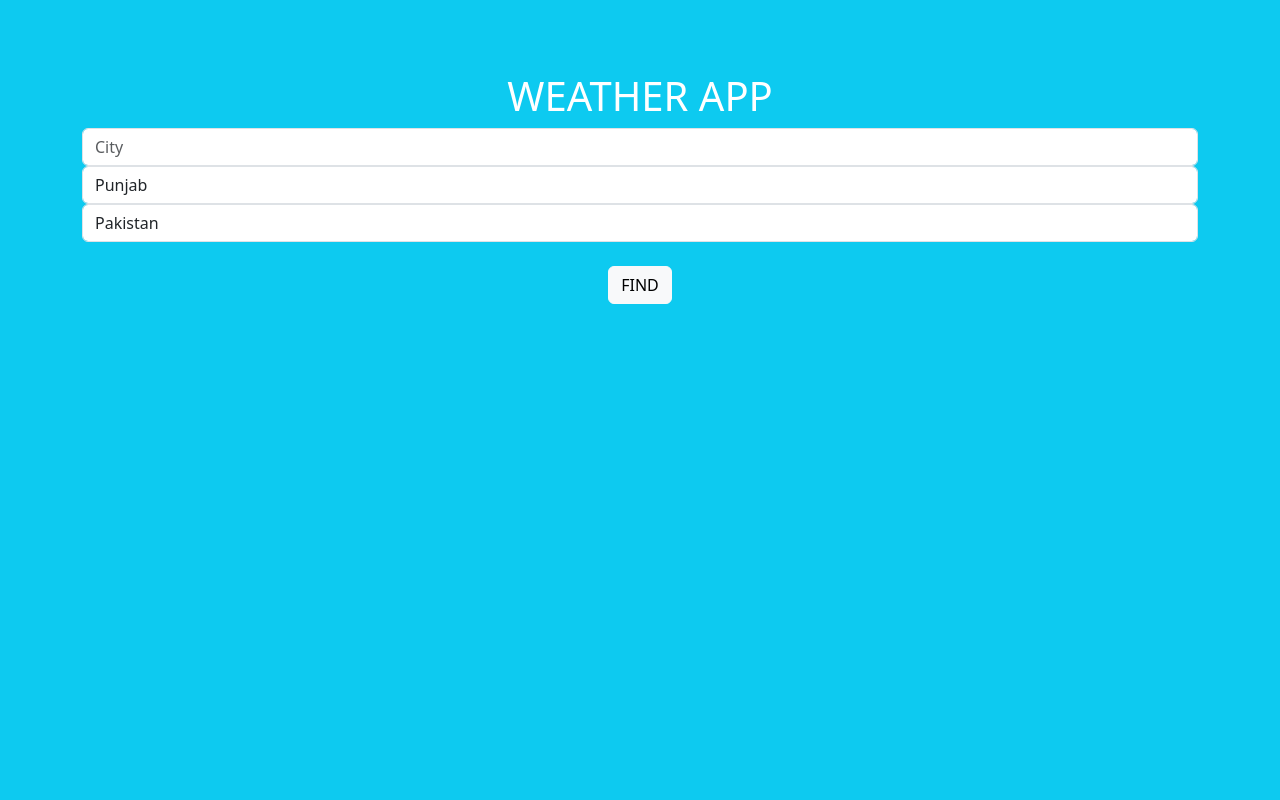
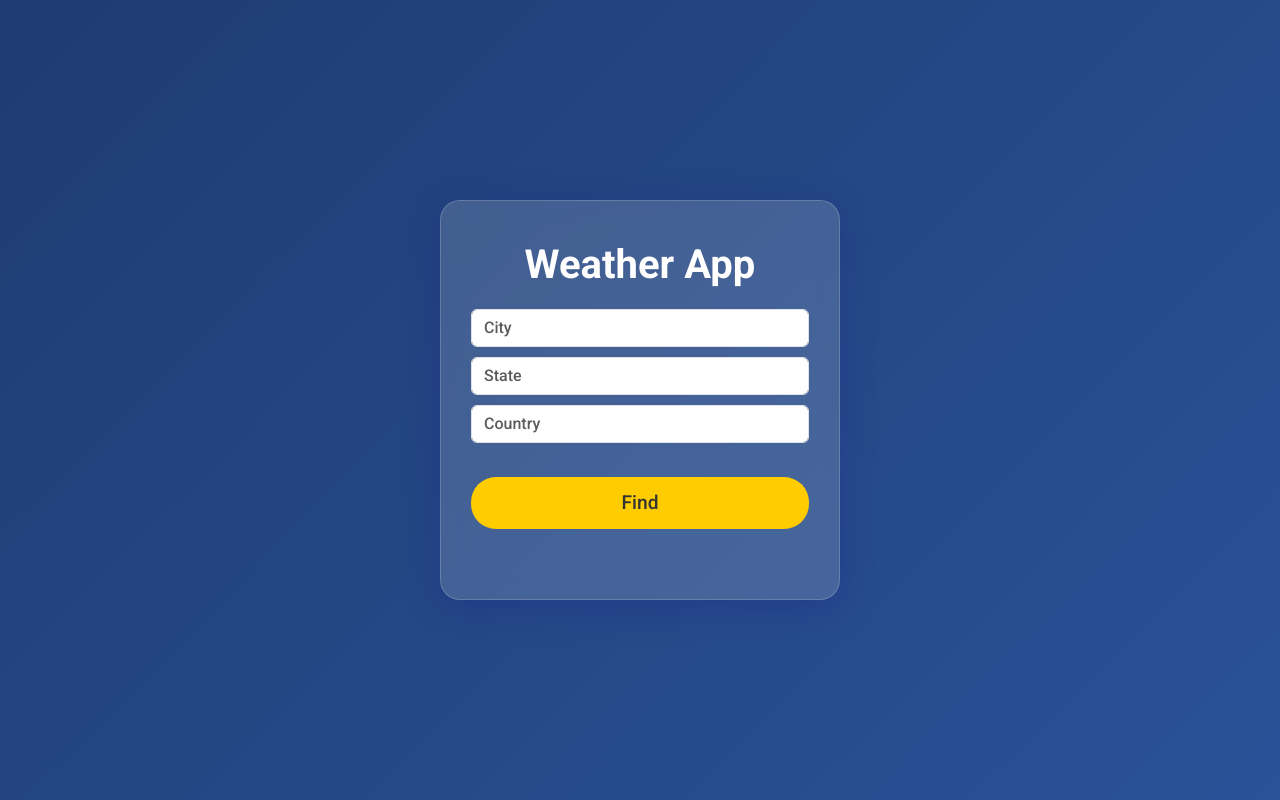
Before and after one commit to Qasim5171/devoops-Assignment, a Flask app: page / in a window 1280 px wide. Run offline with Flask 3, Linux system fonts and the light colour scheme.

Commit message:
Update index.html by eshem to change the appearance of website a bit

```diff
--- a/templates/index.html
+++ b/templates/index.html
@@ -3,35 +3,145 @@
 <head>
     <meta charset="UTF-8">
     <meta name="viewport" content="width=device-width, initial-scale=1.0">
-    <title>MY WEATHER APP</title><br>
-    <link href="https://cdn.jsdelivr.net/npm/bootstrap@5.3.3/dist/css/bootstrap.min.css" rel="stylesheet" integrity="sha384-QWTKZyjpPEjISv5WaRU9OFeRpok6YctnYmDr5pNlyT2bRjXh0JMhjY6hW+ALEwIH" crossorigin="anonymous">
+    <title>Weather App</title>
+    <!-- Bootstrap CSS for basic layout -->
+    <link href="https://cdn.jsdelivr.net/npm/bootstrap@5.3.3/dist/css/bootstrap.min.css" rel="stylesheet">
+    <!-- Google Fonts for clean and modern typography -->
+    <link href="https://fonts.googleapis.com/css2?family=Roboto:wght@300;500;700&display=swap" rel="stylesheet">
+    <!-- Custom CSS for modern design -->
+    <style>
+        /* Background styling */
+        body {
+            background: linear-gradient(135deg, #1e3c72 0%, #2a5298 100%);
+            color: white;
+            font-family: 'Roboto', sans-serif;
+            display: flex;
+            justify-content: center;
+            align-items: center;
+            min-height: 100vh;
+            margin: 0;
+        }
+
+        /* Main weather container */
+        .weather-container {
+            background: rgba(255, 255, 255, 0.15);
+            border-radius: 20px;
+            padding: 40px 30px;
+            max-width: 400px;
+            width: 100%;
+            text-align: center;
+            box-shadow: 0 8px 32px 0 rgba(31, 38, 135, 0.37);
+            backdrop-filter: blur(10px);
+            -webkit-backdrop-filter: blur(10px);
+            border: 1px solid rgba(255, 255, 255, 0.18);
+        }
+
+        /* Heading styling */
+        h1 {
+            font-size: 2.5rem;
+            font-weight: 700;
+            margin-bottom: 20px;
+        }
+
+        /* Input fields styling */
+        input {
+            background-color: rgba(255, 255, 255, 0.8);
+            border: none;
+            border-radius: 25px;
+            padding: 10px 20px;
+            margin: 10px 0;
+            color: #333;
+            font-size: 1rem;
+        }
+
+        /* Submit button */
+        button {
+            background-color: #ffcc00;
+            border: none;
+            padding: 12px 20px;
+            border-radius: 25px;
+            color: #333;
+            font-weight: 500;
+            width: 100%;
+            font-size: 1.2rem;
+            transition: background 0.3s ease;
+        }
+
+        button:hover {
+            background-color: #f1c40f;
+        }
+
+        /* Weather Info */
+        .weather-info {
+            margin-top: 30px;
+        }
+
+        .weather-info h2 {
+            font-size: 2rem;
+            font-weight: 500;
+            margin-bottom: 10px;
+        }
+
+        .weather-info h3 {
+            font-size: 1.5rem;
+            font-weight: 300;
+            margin-bottom: 15px;
+        }
+
+        /* Weather icon styling */
+        .weather-icon {
+            width: 80px;
+            margin-bottom: 15px;
+        }
+
+        /* Responsive adjustments */
+        @media (max-width: 768px) {
+            .weather-container {
+                padding: 20px;
+            }
+            h1 {
+                font-size: 2rem;
+            }
+            .weather-info h2 {
+                font-size: 1.7rem;
+            }
+            .weather-info h3 {
+                font-size: 1.3rem;
+            }
+        }
+    </style>
 </head>
-<body class="bg-info text-white">
-    <div class="text-center">
-      <h1 class="mt-5">WEATHER APP</h1>
-       <form action="/"method="post">
-        <div class="container">
-          <div class="row">
-            <div class="col-sn">
-             <input type="text" id="CityName" name="CityName" placeholder="City" class="form-control">
-             </div>
-              <div class="col-sn">
-              <input type="text" id="StateName" name="StateName" value="Punjab" class="form-control">
-              </div>
-             <div class="col-sn">
-             <input type="text" id="CountryName" name="CountryName" value="Pakistan" class="form-control">
+<body>
+
+    <div class="weather-container">
+        <h1>Weather App</h1>
+        <form action="/" method="POST">
+            <div>
+                <input type="text" id="CityName" name="CityName" placeholder="City" class="form-control" required>
             </div>
-         </div>
-        </div><br>
-         <button class="submit btn btn-light"> FIND </button>
-     </form>
-    {% if data %}
-    {{data.main}}:{{ data.description }}<br>
-    <img src="https://openweathermap.org/img/wn{{data.icon}}/10d@2x.png" alt="Icon">
-    {{data.temperature}}
-     {% endif %}
+            <div>
+                <input type="text" id="StateName" name="StateName" placeholder="State" class="form-control">
+            </div>
+            <div>
+                <input type="text" id="CountryName" name="CountryName" placeholder="Country" class="form-control" required>
+            </div>
+            <br>
+            <button type="submit">Find</button>
+        </form>
+
+        <!-- Weather Information Display -->
+        <div class="weather-info">
+            {% if data %}
+                <h2>{{ data.main }}: {{ data.description }}</h2>
+                <img class="weather-icon" src="https://openweathermap.org/img/wn/{{ data.icon }}@2x.png" alt="Weather Icon">
+                <h3>{{ data.temperature }}°C</h3>
+            {% elif error %}
+                <h2>{{ error }}</h2>
+            {% endif %}
+        </div>
     </div>
-     <script src="https://cdn.jsdelivr.net/npm/bootstrap@5.3.3/dist/js/bootstrap.bundle.min.js" integrity="sha384-YvpcrYf0tY3lHB60NNkmXc5s9fDVZLESaAA55NDzOxhy9GkcIdslK1eN7N6jIeHz" crossorigin="anonymous"></script>
 
+    <!-- Bootstrap JS for responsive layout -->
+    <script src="https://cdn.jsdelivr.net/npm/bootstrap@5.3.3/dist/js/bootstrap.bundle.min.js"></script>
 </body>
 </html>
```
